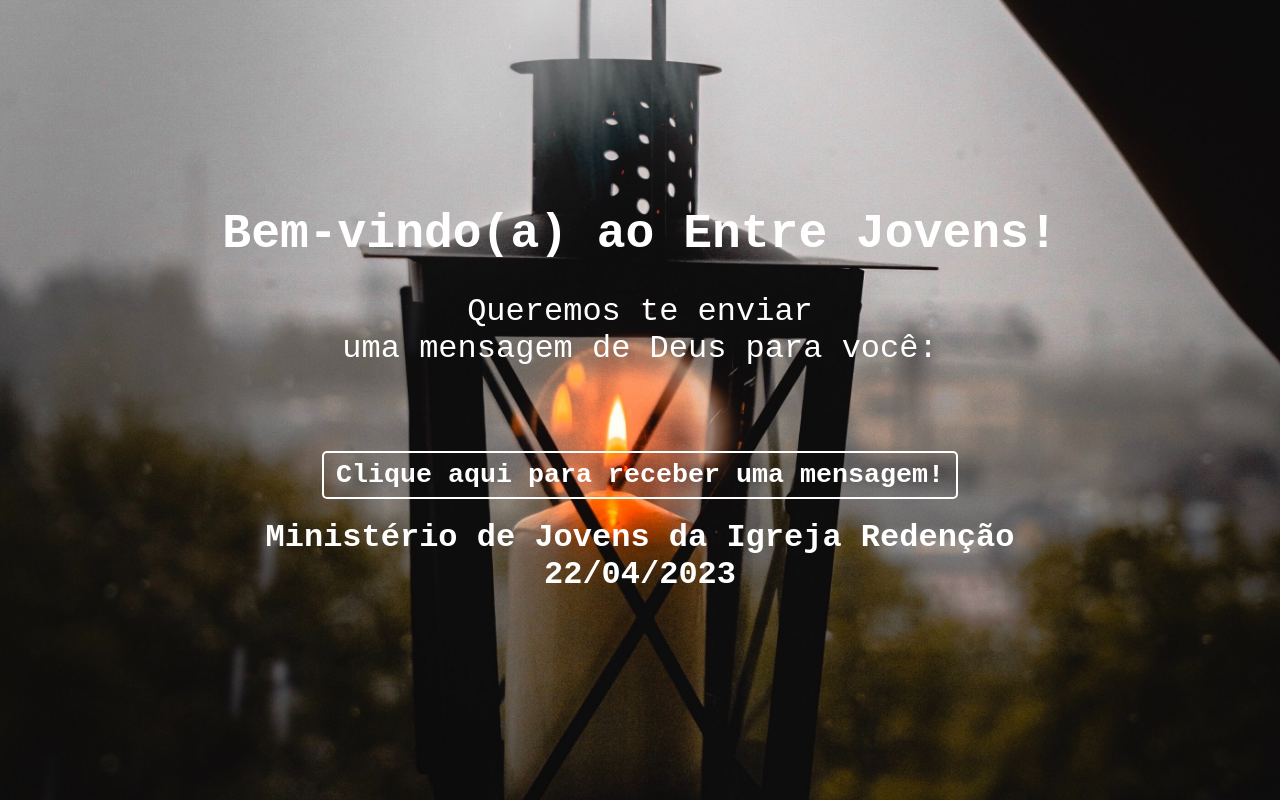
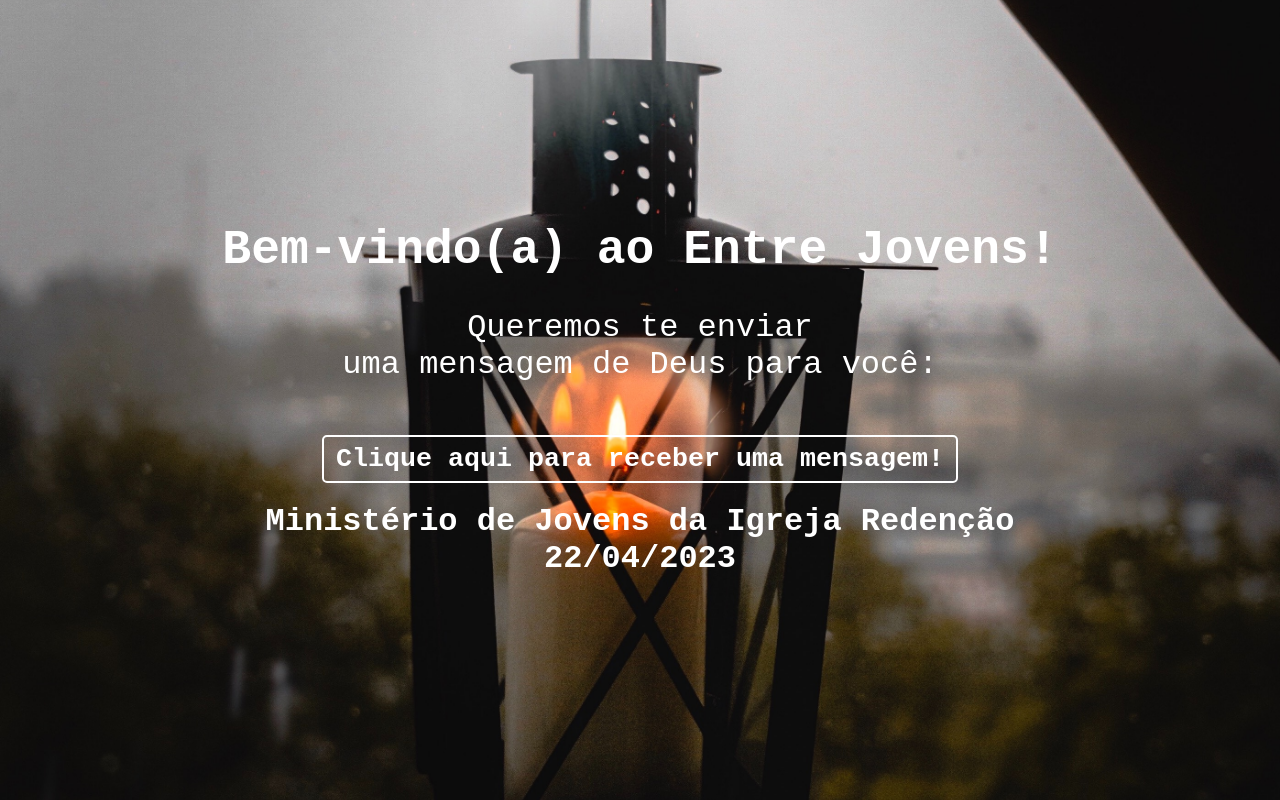
Before and after one commit to luizadealencar/EntreJovens, a plain HTML site: page index.html in a window 1280 px wide. Drawn offline with Linux system fonts and the light colour scheme.

Commit message:
Update style.css

```diff
--- a/style.css
+++ b/style.css
@@ -30,6 +30,10 @@
 		font-size: 2em;
 	}
 
+	.convite{
+		margin-bottom: 0;
+	}
+
 	#versiculo {
 	  margin: 20px 20px 0 20px;
 	  font-size: 2.5em;
@@ -48,6 +52,7 @@
 	  font-weight: bold;
 		margin-bottom: 10px;
 	}
+
 	button p{
 		font-weight: bold;
 		font-family: 'Courier New', Courier, monospace;
```
